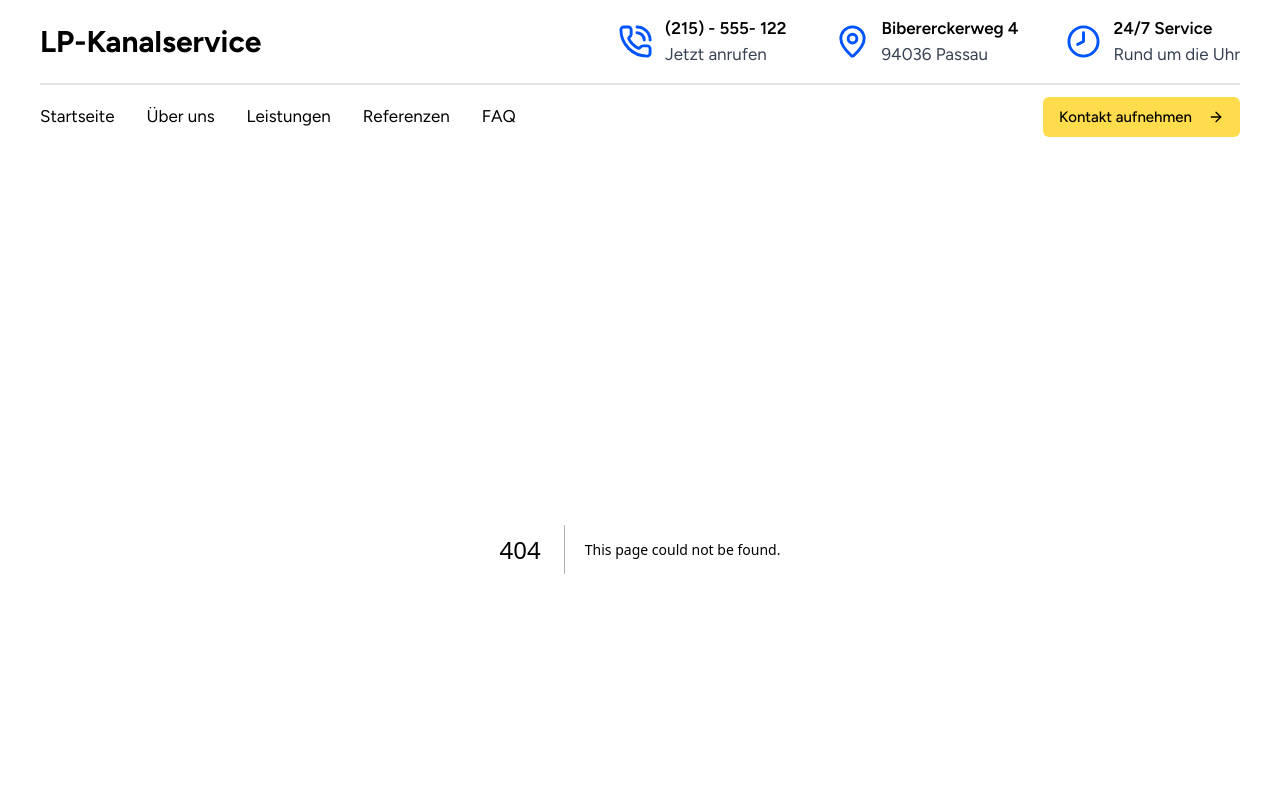
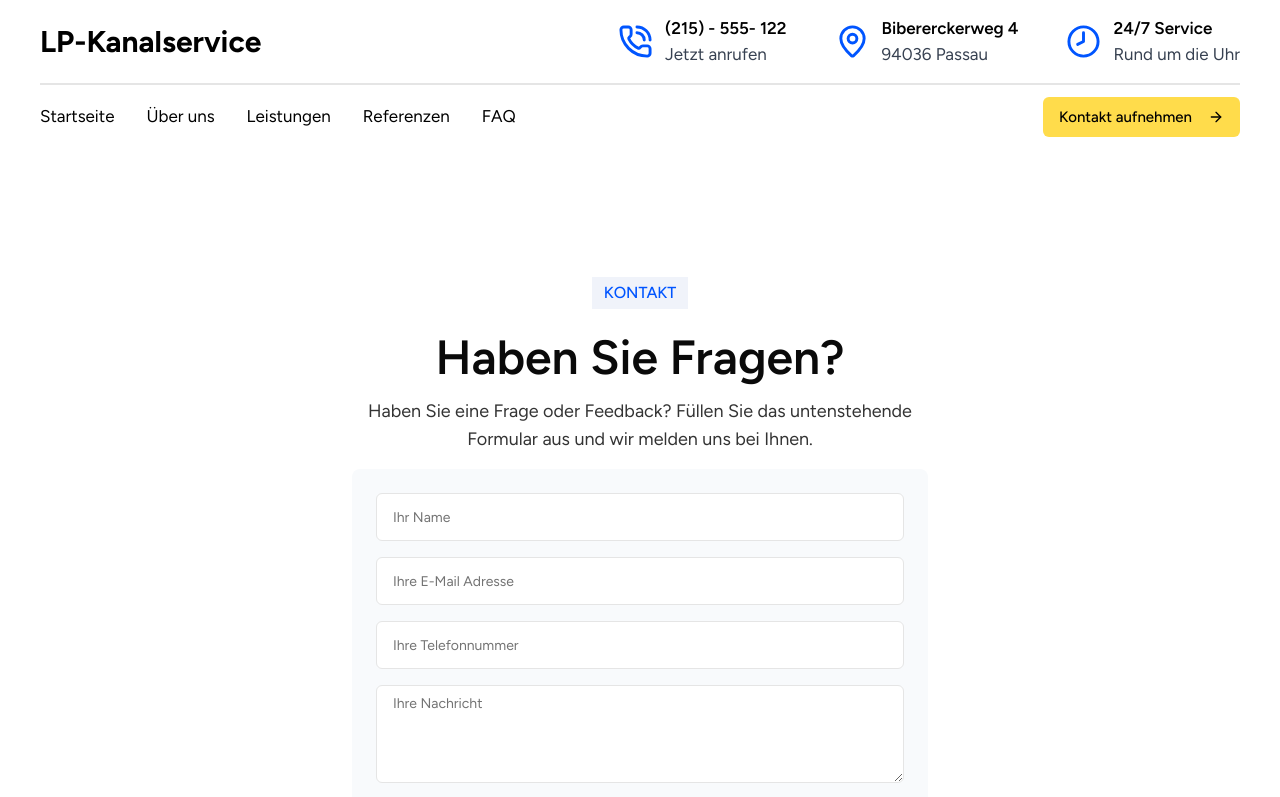
Before and after one commit to fatlumsulaj/LP-Rohrreinigung, a Next.js app: page /kontakt in a window 1280 px wide. Before the commit this address had no page. Shown: the top 797 px of the page. Built offline with nearby package versions, Linux system fonts and the light colour scheme; no server answers.

Commit message:
created kontakt page

```diff
--- /dev/null
+++ b/app/danke/page.tsx
@@ -0,0 +1,20 @@
+import { Button } from '@/components/ui/button'
+import { ArrowLeft } from 'lucide-react'
+import Link from 'next/link'
+import React from 'react'
+
+export default function Danke() {
+  return (
+    <main>
+      <div className="px-4 md:px-8 lg:px-10 py-16 md:py-32">
+        <div className="max-w-screen-xl mx-auto flex flex-col items-center">
+          <h1 className='text-3xl md:text-left md:text-5xl font-semibold text-center'>Danke für Ihre Nachricht!</h1>
+          <p className='lg:text-lg text-black/80 mt-2 lg:mt-4 max-w-lg mx-auto text-center'>Ihre Nachricht wurde erfolgreich gesendet. Wir werden uns so schnell wie möglich bei Ihnen melden.</p>
+          <Link href="/" className='inline-block mt-4'>
+            <Button size="lg"><ArrowLeft /> Zur Startseite</Button>
+          </Link>
+        </div>
+      </div>
+    </main>
+  )
+}
--- /dev/null
+++ b/app/kontakt/page.tsx
@@ -0,0 +1,75 @@
+"use client"
+
+import React, { useState } from 'react'
+import { redirect } from 'next/navigation'
+import { Loader2 } from 'lucide-react'
+
+import { sendContactEmail } from '@/lib/resend'
+import { Input } from '@/components/ui/input'
+import { Label } from '@/components/ui/label'
+import { Textarea } from '@/components/ui/textarea'
+import { Button } from '@/components/ui/button'
+
+export default function Kontakt() {
+  const [loading, setLoading] = useState(false);
+
+  async function handleSubmit(formData: FormData) {
+    setLoading(true);
+
+    const rawFormData = {
+      name: formData.get('name'),
+      email: formData.get('email'),
+      phone: formData.get('phone'),
+      message: formData.get('message')
+    }
+
+    if (!rawFormData.name || !rawFormData.phone || !rawFormData.email || !rawFormData.message) {
+      setLoading(false);
+      return
+    }
+
+    await sendContactEmail(rawFormData.name, rawFormData.email, rawFormData.phone, rawFormData.message)
+      .then(() => {
+        redirect('/danke')
+      }).finally(() => {
+        setLoading(false);
+      })
+  }
+
+  return (
+    <main className='py-16 md:py-32 px-4 md:px-8 lg:px-10'>
+      <div className="max-w-7xl mx-auto flex items-center justify-center">
+        <div>
+          <p className="bg-[#f0f3fa] w-fit px-3 py-1 text-tertiary font-medium uppercase text-center mx-auto">
+            Kontakt
+          </p>
+          <h1 className='text-3xl text-center md:text-5xl font-semibold mt-3 lg:mt-6'>Haben Sie Fragen?</h1>
+          <p className='text-black/80 md:text-lg max-w-xl text-center mx-auto mt-2 lg:mt-4'>Haben Sie eine Frage oder Feedback? Füllen Sie das untenstehende Formular aus und wir melden uns bei Ihnen.</p>
+          <form className='mt-4 bg-slate-50 p-6 rounded-lg space-y-4' action={handleSubmit}>
+            <div>
+              <Label className='sr-only' id="name">Ihr Name</Label>
+              <Input name="name" id="name" placeholder="Ihr Name" className='lg:h-12 lg:px-4' required />
+            </div>
+            <div>
+              <Label className='sr-only' id="email">Ihr E-Mail Adresse</Label>
+              <Input name="email" id="email" type="email" placeholder="Ihre E-Mail Adresse" className='lg:h-12 lg:px-4' required />
+            </div>
+            <div>
+              <Label className='sr-only' id="phone">Ihre Telefonnummer</Label>
+              <Input name="phone" id="phone" type="tel" placeholder="Ihre Telefonnummer" className='lg:h-12 lg:px-4' required />
+            </div>
+            <div>
+              <Label className='sr-only' id="message">Ihre Nachricht</Label>
+              <Textarea id="message" name="message" placeholder='Ihre Nachricht' rows={4} className='lg:px-4' required />
+            </div>
+            <Button className='w-full' disabled={loading}>
+              {loading && <Loader2 className='animate-spin' />}
+              {loading ? "Wird gesendet..." : "Absenden"}
+            </Button>
+          </form>
+        </div>
+
+      </div>
+    </main>
+  )
+}
--- /dev/null
+++ b/components/ui/input.tsx
@@ -0,0 +1,22 @@
+import * as React from "react"
+
+import { cn } from "@/lib/utils"
+
+const Input = React.forwardRef<HTMLInputElement, React.ComponentProps<"input">>(
+  ({ className, type, ...props }, ref) => {
+    return (
+      <input
+        type={type}
+        className={cn(
+          "flex h-10 w-full rounded-md border border-input bg-background px-3 py-2 text-base ring-offset-background file:border-0 file:bg-transparent file:text-sm file:font-medium file:text-foreground placeholder:text-muted-foreground focus-visible:outline-none focus-visible:ring-2 focus-visible:ring-ring focus-visible:ring-offset-2 disabled:cursor-not-allowed disabled:opacity-50 md:text-sm",
+          className
+        )}
+        ref={ref}
+        {...props}
+      />
+    )
+  }
+)
+Input.displayName = "Input"
+
+export { Input }
--- /dev/null
+++ b/components/ui/label.tsx
@@ -0,0 +1,26 @@
+"use client"
+
+import * as React from "react"
+import * as LabelPrimitive from "@radix-ui/react-label"
+import { cva, type VariantProps } from "class-variance-authority"
+
+import { cn } from "@/lib/utils"
+
+const labelVariants = cva(
+  "text-sm font-medium leading-none peer-disabled:cursor-not-allowed peer-disabled:opacity-70"
+)
+
+const Label = React.forwardRef<
+  React.ElementRef<typeof LabelPrimitive.Root>,
+  React.ComponentPropsWithoutRef<typeof LabelPrimitive.Root> &
+    VariantProps<typeof labelVariants>
+>(({ className, ...props }, ref) => (
+  <LabelPrimitive.Root
+    ref={ref}
+    className={cn(labelVariants(), className)}
+    {...props}
+  />
+))
+Label.displayName = LabelPrimitive.Root.displayName
+
+export { Label }
--- /dev/null
+++ b/components/ui/textarea.tsx
@@ -0,0 +1,22 @@
+import * as React from "react"
+
+import { cn } from "@/lib/utils"
+
+const Textarea = React.forwardRef<
+  HTMLTextAreaElement,
+  React.ComponentProps<"textarea">
+>(({ className, ...props }, ref) => {
+  return (
+    <textarea
+      className={cn(
+        "flex min-h-[80px] w-full rounded-md border border-input bg-background px-3 py-2 text-base ring-offset-background placeholder:text-muted-foreground focus-visible:outline-none focus-visible:ring-2 focus-visible:ring-ring focus-visible:ring-offset-2 disabled:cursor-not-allowed disabled:opacity-50 md:text-sm",
+        className
+      )}
+      ref={ref}
+      {...props}
+    />
+  )
+})
+Textarea.displayName = "Textarea"
+
+export { Textarea }
--- /dev/null
+++ b/lib/resend.ts
@@ -0,0 +1,19 @@
+"use server"
+
+import { Resend } from "resend";
+
+const resend = new Resend(process.env.RESEND_API_KEY)
+
+export async function sendContactEmail(name: any, email: any, phoneNumber: any, message: any) {
+  return await resend.emails.send({
+    from: 'Website <noreply@lindritsulaj.com>',
+    to: ['lp.konstruktion1@gmail.com', 'sulajlindrit@gmail.com'],
+    subject: 'Neue Nachricht von Ihrer Website lp-rohrreinigung.de',
+    html: `
+      <p>Name: ${name}</p>
+      <p>E-Mail: ${email}</p>
+      <p>Telefonnummer: ${phoneNumber}</p>
+      <p>Nachricht: ${message}</p>
+    `
+  })
+}
--- a/package.json
+++ b/package.json
@@ -11,6 +11,7 @@
   "dependencies": {
     "@radix-ui/react-accordion": "^1.2.3",
     "@radix-ui/react-dialog": "^1.1.6",
+    "@radix-ui/react-label": "^2.1.2",
     "@radix-ui/react-slot": "^1.1.2",
     "class-variance-authority": "^0.7.1",
     "clsx": "^2.1.1",
@@ -18,6 +19,7 @@
     "next": "15.1.6",
     "react": "^19.0.0",
     "react-dom": "^19.0.0",
+    "resend": "^4.1.2",
     "tailwind-merge": "^3.0.1",
     "tailwindcss-animate": "^1.0.7"
   },
```
Also changed, not shown: 1 other file (tests, documents, lock files or other folders).
